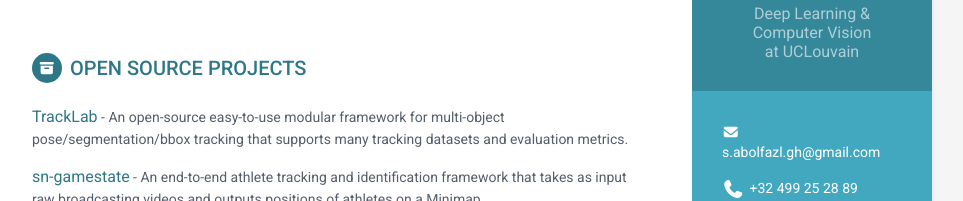
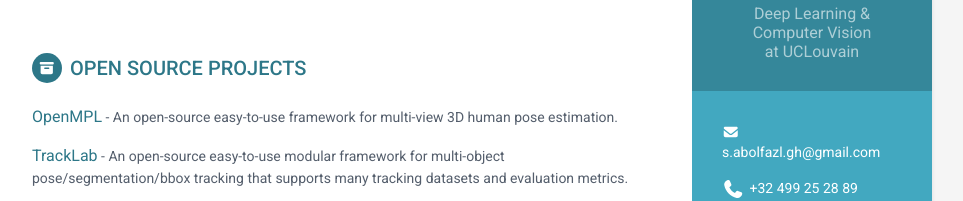
Before and after one commit to aghasemzadeh/aghasemzadeh.github.io, a plain HTML site: page index.html in a window 1280 px wide. Shown: the part 342-543 px from the top of the page, without its empty margins (188-1151 px from the left). Drawn offline with Linux system fonts and the light colour scheme.

Commit message:
mpl added to codes

```diff
--- a/index.html
+++ b/index.html
@@ -106,6 +106,10 @@
                 <!-- <div class="intro">
                     <p>You can list your side projects or open source libraries in this section. Lorem ipsum dolor sit amet, consectetur adipiscing elit. Vestibulum et ligula in nunc bibendum fringilla a eu lectus.</p>
                 </div>//intro -->
+                <div class="item">
+                    <span class="project-title"><a href="https://github.com/aghasemzadeh/OpenMPL" target="_blank">OpenMPL</a></span> - <span class="project-tagline">An open-source easy-to-use framework for multi-view 3D human pose estimation. </span>
+
+                </div><!--//item-->
                 <div class="item">
                     <span class="project-title"><a href="https://github.com/TrackingLaboratory/tracklab" target="_blank">TrackLab</a></span> - <span class="project-tagline">An open-source easy-to-use modular framework for multi-object pose/segmentation/bbox tracking that supports many tracking datasets and evaluation metrics. </span>
 
```
